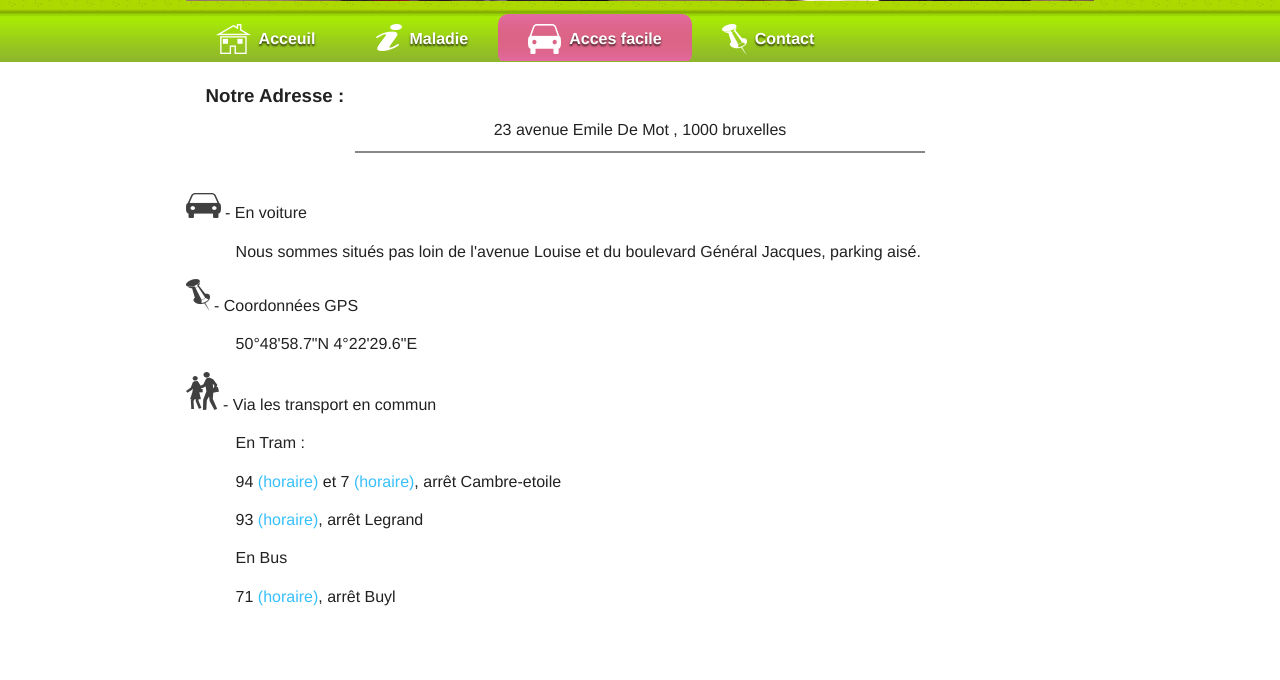
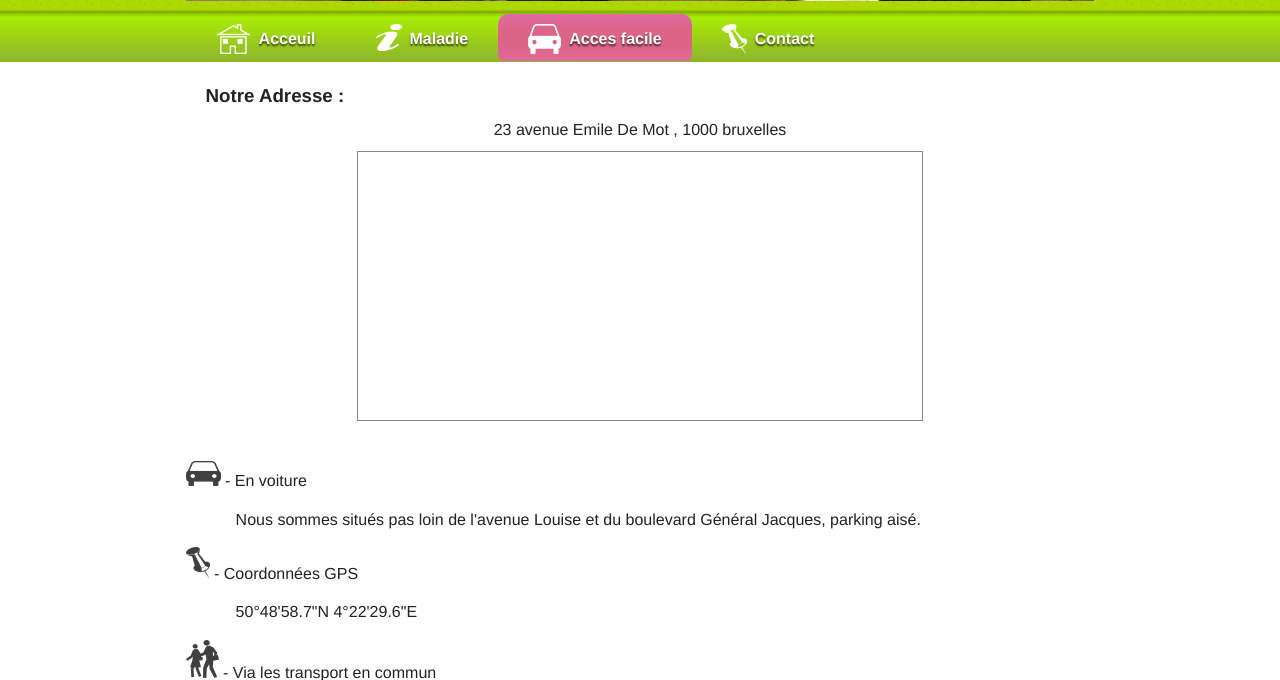
Before and after one commit to renxianghaut/dr_sucs, a PHP site: page /acces.html in a window 1280 px wide. Shown: the part 383-1063 px from the top of the page. Run offline with PHP 8.4, Linux system fonts and the light colour scheme; some libraries are stand-ins or nearby versions.

Commit message:
correction hauteur carte google

```diff
--- a/css/acces.css
+++ b/css/acces.css
@@ -8,8 +8,8 @@
 	padding:10px;
 }
 #div_carte {
-	height :46%;
-	width : 62.5%;
+	height :268px;
+	width : 62%;
 	margin : auto;
 	border : 1px solid #888;
 }
```
